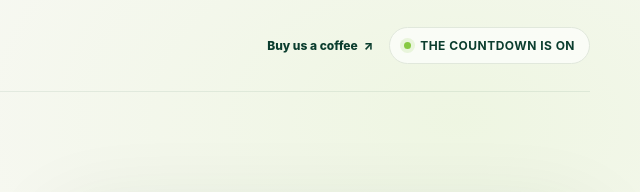
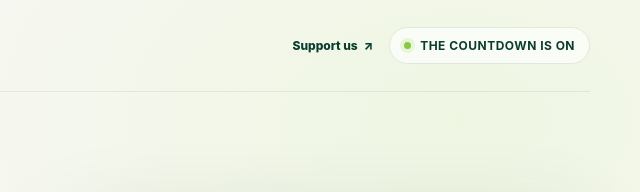
Before and after one commit to squashberry/BANTABA-Coming-Soon, a plain HTML site: page index.html in a window 1280 px wide. Shown: the top 192 px of the page, 630-1270 px from the left. Drawn offline with Linux system fonts and the light colour scheme.

Commit message:
copy: rename header donation link to Support us

```diff
--- a/index.html
+++ b/index.html
@@ -31,7 +31,7 @@
         <span><span class="brand-name">BANTABA</span><span class="brand-sub">GAMBIA LIFE, TOGETHER</span></span>
       </a>
       <div class="top-actions">
-        <a class="header-coffee" href="https://squashberry.github.io/Squashberrypay/donate/buy-us-a-coffee-17dc36d6ad" target="_blank" rel="noopener noreferrer">Buy us a coffee <span aria-hidden="true">↗</span></a>
+        <a class="header-coffee" href="https://squashberry.github.io/Squashberrypay/donate/buy-us-a-coffee-17dc36d6ad" target="_blank" rel="noopener noreferrer">Support us <span aria-hidden="true">↗</span></a>
         <div class="top-note"><span class="live-dot" aria-hidden="true"></span> THE COUNTDOWN IS ON</div>
       </div>
     </header>
```
